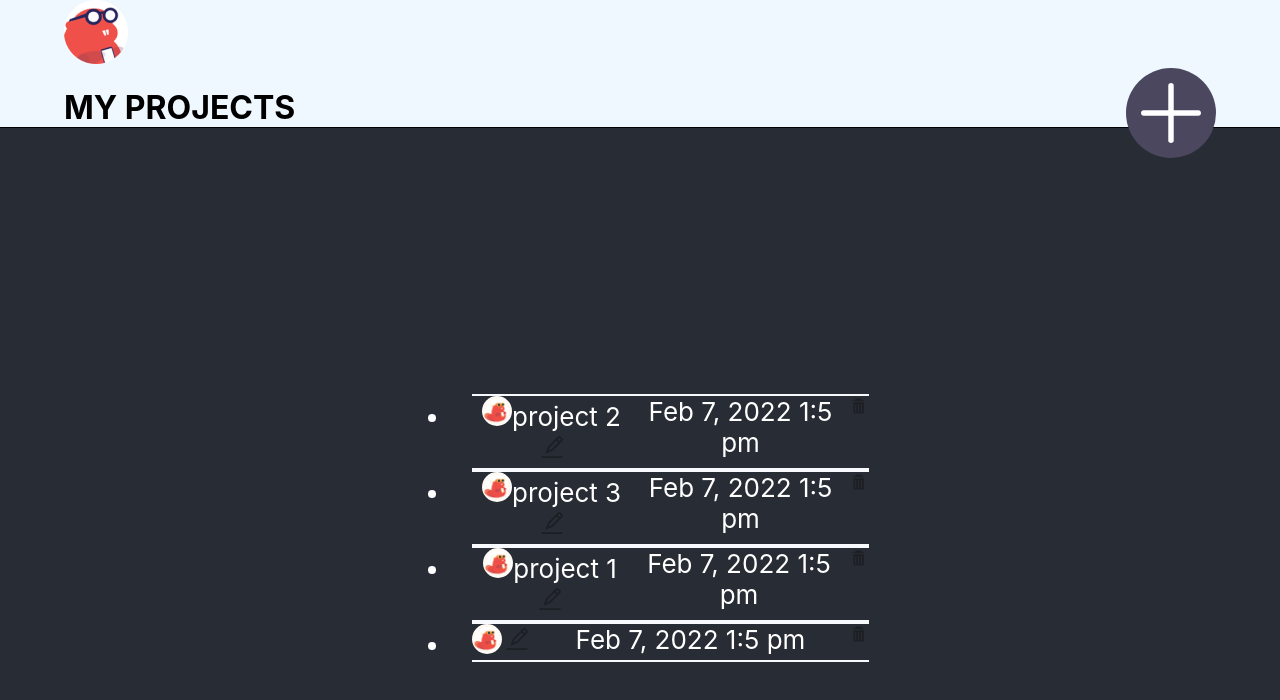
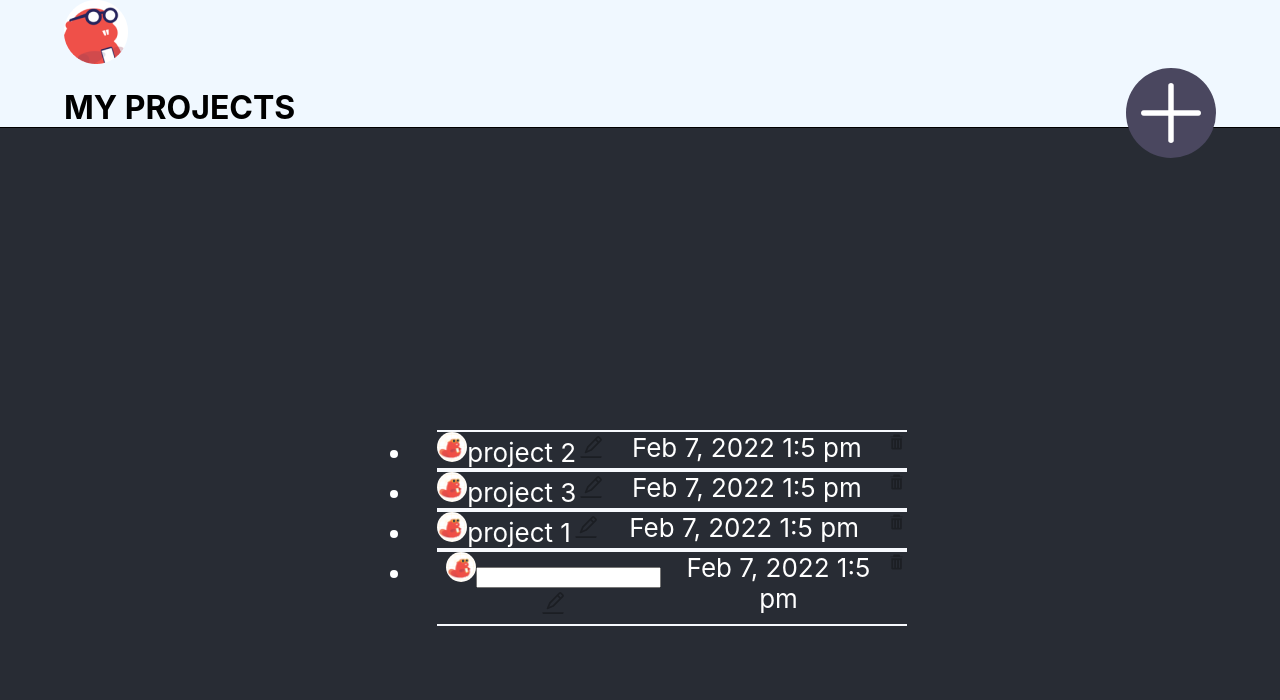
Before and after one commit to seaweasel/thunkable, a React (Create React App) app: page / in a window 1280 px wide. Both pictures are taken after a click on the picture 1171 px from the left and 113 px from the top of the page. Shown: the top 700 px of the page. Built offline with nearby package versions, Linux system fonts and the light colour scheme.

Commit message:
adding name-editting

```diff
--- a/src/App.js
+++ b/src/App.js
@@ -9,34 +9,45 @@ const initialProjects = [
    {
       name: 'project 2',
       date: Date.now(),
-      id: uuidv4()
+      id: uuidv4(),
+      editing: false
    },
    {
       name: 'project 3',
       date: Date.now(),
-      id: uuidv4()
+      id: uuidv4(),
+      editing: false
    },
    {
       name: 'project 1',
       date: Date.now(),
-      id: uuidv4()
+      id: uuidv4(),
+      editing: false
    }
 ];
 
 function App() {
    const [projects, updateProjects] = useState(initialProjects);
+   const [projectToEdit, updateProjectToEdit] = useState(null);
 
-   const newProjectHandler = project => {
-      updateProjects([...projects, {name:'',id:uuidv4(),date:Date.now()}])
+   const newProjectHandler = () => {
+      const id = uuidv4();
+      updateProjects([...projects, {name:'',id:id,date:Date.now()}])
+      updateProjectToEdit(id);
    }
 
    const removeProjectHandler = id => {
       updateProjects(projects.filter(project => project.id !== id));
    }
 
+
    return <div>
       <Header newProjectHandler={newProjectHandler}/>
-      <ProjectList updateProjectHandler={updateProjects} removeProjectHandler={removeProjectHandler}  projects={projects}/>
+      <ProjectList projectToEdit={projectToEdit}
+                   updateProjectToEditHandler={updateProjectToEdit}
+                   updateProjectHandler={updateProjects}
+                   removeProjectHandler={removeProjectHandler}
+                   projects={projects}/>
    </div>;
 }
 
--- a/src/components/Header.js
+++ b/src/components/Header.js
@@ -10,7 +10,7 @@ const Header = props => {
       <h1 style={{padding: '0 0 0 5%', margin: '0'}}>MY PROJECTS</h1>
       <div style={{borderBottom: '1px solid black', margin: '0', padding: '0'}}></div>
       <img className='half-out-button'
-           onClick={() => props.newProjectHandler({})}
+           onClick={() => props.newProjectHandler()}
            src={plus_sign}/>
    </div>
 
--- a/src/components/Project.js
+++ b/src/components/Project.js
@@ -1,6 +1,7 @@
 import icon from '../UI_Assignment_Assets_10-17-18/defaultProjectIcon_2x.png';
 import trash from '../UI_Assignment_Assets_10-17-18/DeleteIcon.svg';
 import edit from '../UI_Assignment_Assets_10-17-18/EditIcon.svg';
+import {useState} from "react";
 
 const Project = props => {
    const date = new Date(props.date);
@@ -8,6 +9,16 @@ const Project = props => {
    const minutes = date.getMinutes();
    const hours = date.getHours() % 12;
    const amPM = date.getHours() > 11 ? 'am' : 'pm';
+
+
+   const [name, updateName] = useState(props.name);
+   const nameChangeHandler = event => {
+      updateName(event.target.value);
+   }
+   const nameElement = props.editting ?
+      <input value={name} onChange={nameChangeHandler} type='text' id='name'/>
+      : name;
+
 
    return <div style={{
       borderTop:'2px solid #F7F9FD',
@@ -19,7 +30,7 @@ const Project = props => {
       justifyContent:'space-between'}}>
       <div>
          <img src={icon} height='30px' width='30px' style={{borderRadius:'50%'}}/>
-         {props.name}
+         <span onClick={() => props.updateProjectToEditHandler(props.id)}>{nameElement}</span>
          <img src={edit} height='30px' width='30px' style={{borderRadius:'50%'}}/>
       </div>
       {dateString} {hours}:{minutes} {amPM}
--- a/src/components/ProjectList.js
+++ b/src/components/ProjectList.js
@@ -8,7 +8,6 @@ const ProjectList = props => {
       const items = Array.from(props.projects);
       const [reorderedItem] = items.splice(result.source.index, 1);
       items.splice(result.destination.index, 0, reorderedItem);
-
       props.updateProjectHandler(items);
    }
 
@@ -23,7 +22,11 @@ const ProjectList = props => {
                            <Draggable key={project.id} draggableId={project.id} index={index}>
                               {(provided) => (
                                  <li ref={provided.innerRef} {...provided.draggableProps} {...provided.dragHandleProps}>
-                                    <Project removeProjectHandler={props.removeProjectHandler}  id={project.id} name={project.name} date={project.date}/>
+                                    <Project editting={props.projectToEdit===project.id}
+                                             updateProjectToEditHandler={props.updateProjectToEditHandler}
+                                             removeProjectHandler={props.removeProjectHandler}
+                                             id={project.id} name={project.name}
+                                             date={project.date}/>
                                  </li>
                               )}
                            </Draggable>
```
